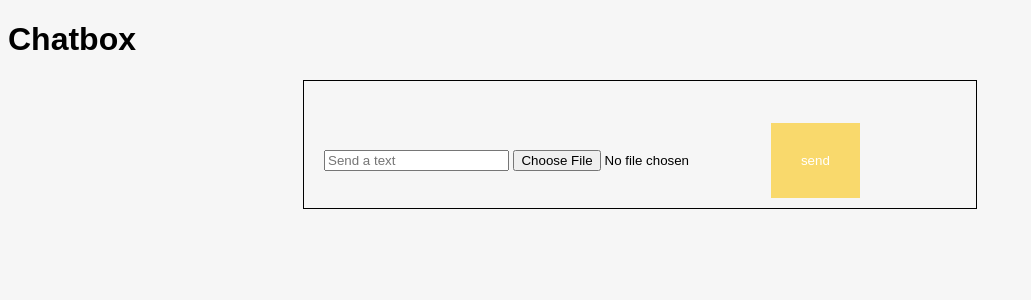
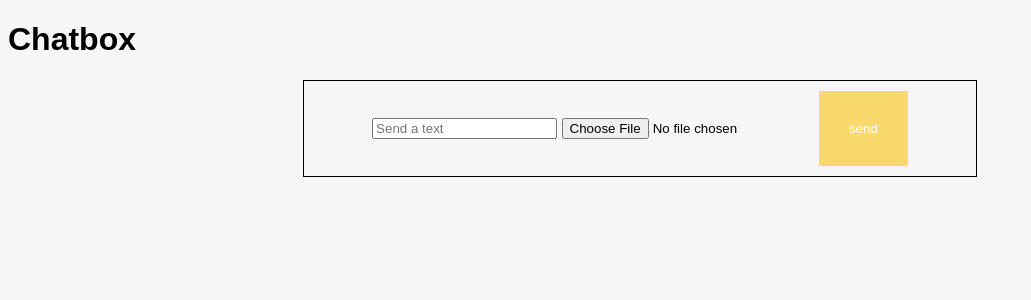
Before and after one commit to aleesssa/BeeBuzz, a Flask app: page /chat/ in a window 1280 px wide. Shown: the top 300 px of the page, without its empty margins (0-1031 px from the left). Run offline with Flask 3, Linux system fonts and the light colour scheme; the visitor is signed in with stand-in values (Sample User, id 1); data that the repository does not hold is empty.

Commit message:
Changed message to be div instead of li

```diff
--- a/static/css/chatmessage.css
+++ b/static/css/chatmessage.css
@@ -12,6 +12,15 @@
     flex-direction: column;
 }
 
+.chatbox{
+    display: flex;
+    flex-direction: column;
+
+    form{
+        align-self: center;
+    }
+}
+
 .message{
     color: white;
     padding: 10px;
@@ -22,14 +31,17 @@
     img{
         border-radius: 4px;
     }
+
 }
 
 .me{
     background-color:#6E4E25;
+    align-self: flex-end;
 }
 
 .them{
     background-color: #e8cb6b;
+    align-self: flex-start;
 }
 
 #submit{
--- a/templates/chat.html
+++ b/templates/chat.html
@@ -8,18 +8,19 @@
 <h1>Chatbox</h1>
 
 <div class="chatbox">
-    <ul class="messages" style="list-style: none;">
+    <div class="messages" style="list-style: none;">
         {% for message in messages %}
             <!-- Get sender's name and message -->
 
-            <li class="message  {% if message.sender_id == user_id %}me{% else %}them{% endif %}">
+            <div class="message  {% if message.sender_id == user_id %}me{% else %}them{% endif %}">
                 {% if message.media_url %}
-                <img src="{{ message.media_url }}" width="200px">
+                <img src="{{ message.media_url }}" id="media" width="200px">
                 {% endif %}
                 <div class="text">{{ users.filter_by(id=message.sender_id).first().username }} : {{ message.message }}</div>
-            </li>
+            </div>
+
         {% endfor %}
-    </ul>
+        </div>
     <form id="chat_form" enctype="multipart/form-data">
         <input type="text" name="message" id="chat_input" placeholder="Send a text">
         <input type="file" name="media" id="media" accept="image/*,video/*">
```
